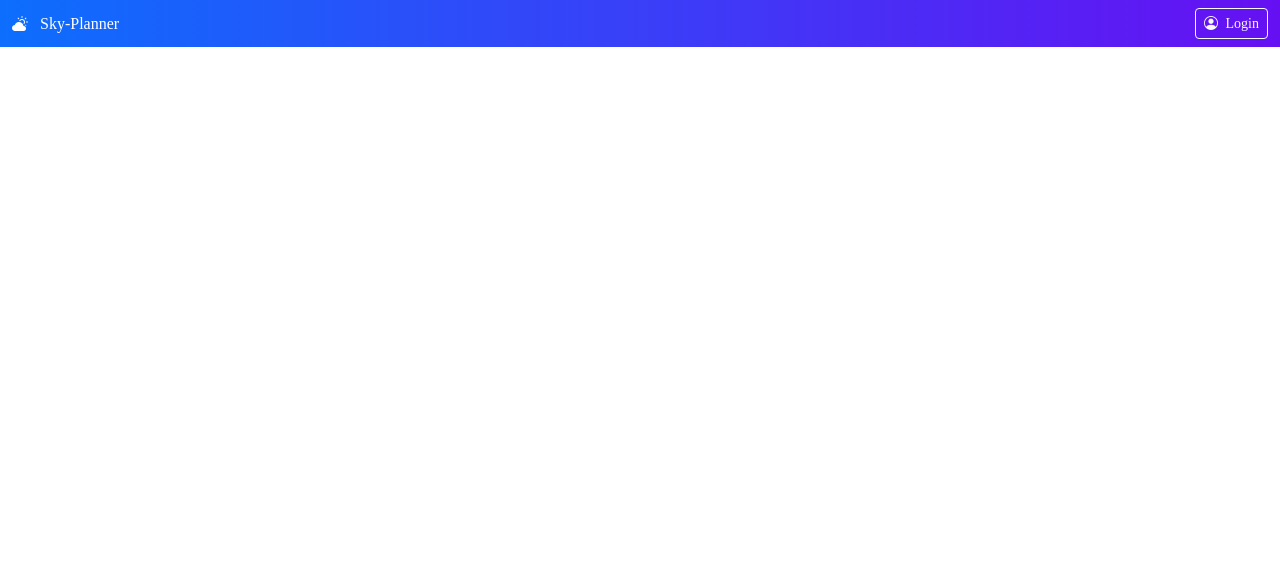
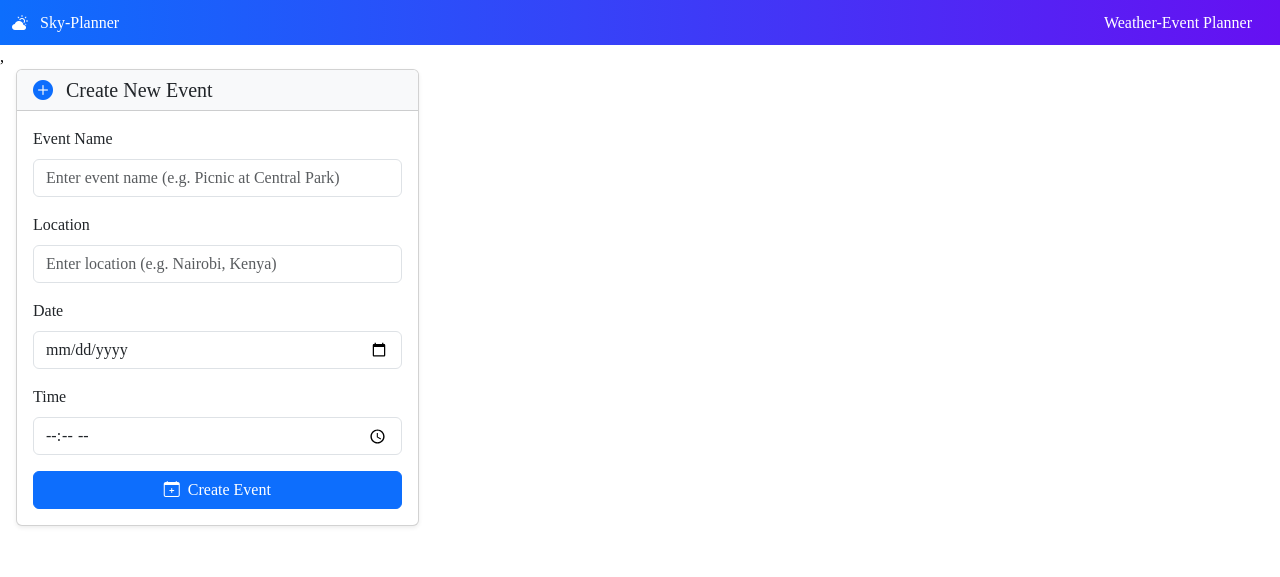
Before and after one commit to njoroofficial/sky-planner, a website: page index.html in a window 1280 px wide. Drawn offline with nearby package versions, Linux system fonts and the light colour scheme.

Commit message:
Added a create new event form

```diff
--- a/index.html
+++ b/index.html
@@ -34,13 +34,78 @@
           <i class="bi bi-cloud-sun-fill me-2"></i>
           Sky-Planner
         </span>
-        <div class="navbar-nav">
-          <button class="btn btn-outline-light btn-sm">
-            <i class="bi bi-person-circle me-1"></i>
-            Login
-          </button>
+        <span class="navbar-brand mb-0 h1 text-white">
+          Weather-Event Planner
+        </span>
+      </div>
+    </nav>
+
+    <!-- Main WebPage -->
+    <div class="container-fluid py-4">
+      <div class="row g-4">
+        <!-- Left Sidebar: Event Creation & List -->,
+        <div class="col-lg-4">
+          <!-- Add New Event Card -->
+          <div class="card shadow-sm mb-4">
+            <div class="card-header bg-light">
+              <h5 class="card-title mb-0">
+                <i class="bi bi-plus-circle-fill text-primary me-2"></i>
+                Create New Event
+              </h5>
+            </div>
+            <!-- Card Body -->
+            <div class="card-body">
+              <!-- Form -->
+              <form id="eventForm">
+                <div class="mb-3">
+                  <label for="eventName" class="form-label">Event Name</label>
+                  <input
+                    type="text"
+                    class="form-control"
+                    id="eventName"
+                    placeholder="Enter event name (e.g. Picnic at Central Park)"
+                    required
+                  />
+                </div>
+                <div class="mb-3">
+                  <label for="eventLocation" class="form-label">Location</label>
+                  <input
+                    type="text"
+                    class="form-control"
+                    id="eventLocation"
+                    placeholder="Enter location (e.g. Nairobi, Kenya)"
+                    required
+                  />
+                </div>
+
+                <div class="mb-3">
+                  <label for="eventDate" class="form-label">Date</label>
+                  <input
+                    type="date"
+                    class="form-control"
+                    id="eventDate"
+                    required
+                  />
+                </div>
+                <div class="mb-3">
+                  <label for="eventTime" class="form-label">Time</label>
+                  <input
+                    type="time"
+                    class="form-control"
+                    id="eventTime"
+                    required
+                  />
+                </div>
+
+                <button type="submit" class="btn btn-primary w-100">
+                  <i class="bi bi-calendar-plus me-1"></i>
+                  Create Event
+                </button>
+              </form>
+            </div>
+          </div>
         </div>
       </div>
-    </nav>
+    </div>
   </body>
 </html>
```
